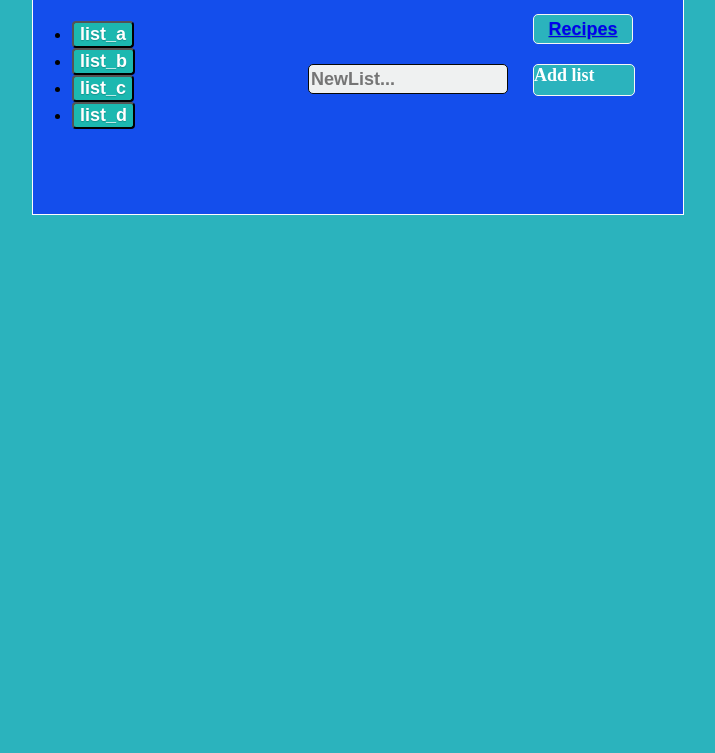
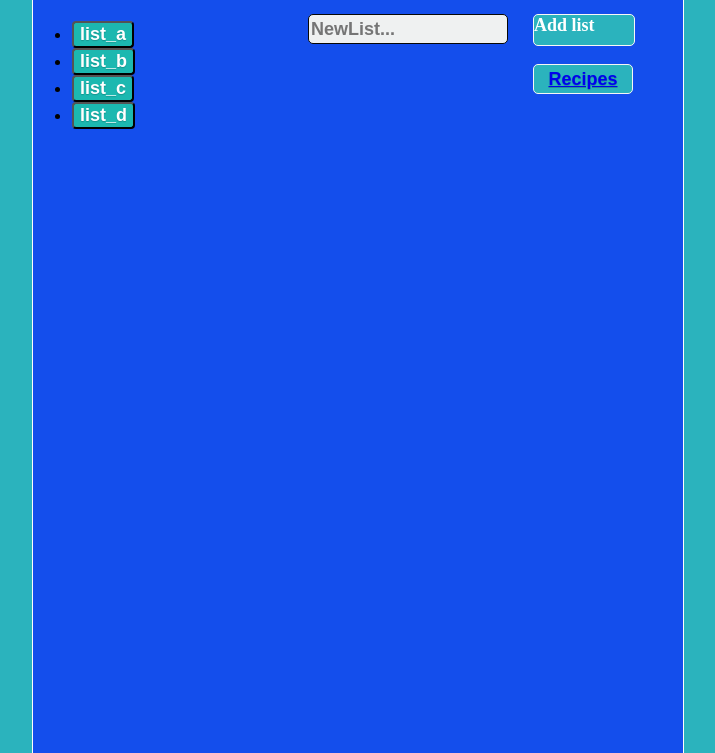
Before and after one commit to EliScherrer/Grocery-Guru, a website: page public/home.html in a window 1280 px wide. Shown: the part 47-800 px from the top of the page, without its empty margins (18-733 px from the left). Drawn offline with Linux system fonts and the light colour scheme.

Commit message:
Changed home css

```diff
--- a/public/css/home.css
+++ b/public/css/home.css
@@ -9,7 +9,7 @@
 				position: absolute;
 				left: 50px;
 				top: 10px;
-				height: 250px;
+				height: 2500px;
 				width: 650px;
                 border: 1px solid rgb(253, 252, 252);
                 background-color: rgb(20, 78, 236);
@@ -34,7 +34,7 @@
 			#btnRecipes {
                 position: absolute;
                 left: 500px;
-				top: 50px;
+				top: 100px;
                 width: 100px;
                 height: 30px;
 				font-size: 18px;
@@ -49,7 +49,7 @@
 			input {
 				position: absolute;
                 left: 275px;
-				top: 100px;
+				top: 50px;
                 width: 200px;
                 height: 30px;
 				font-size: 18px;
@@ -64,7 +64,7 @@
 			.addBtn {
 				position: absolute;
                 left: 500px;
-				top: 100px;
+				top: 50px;
                 width: 100px;
                 height: 30px;
 				font-size: 18px;
```
